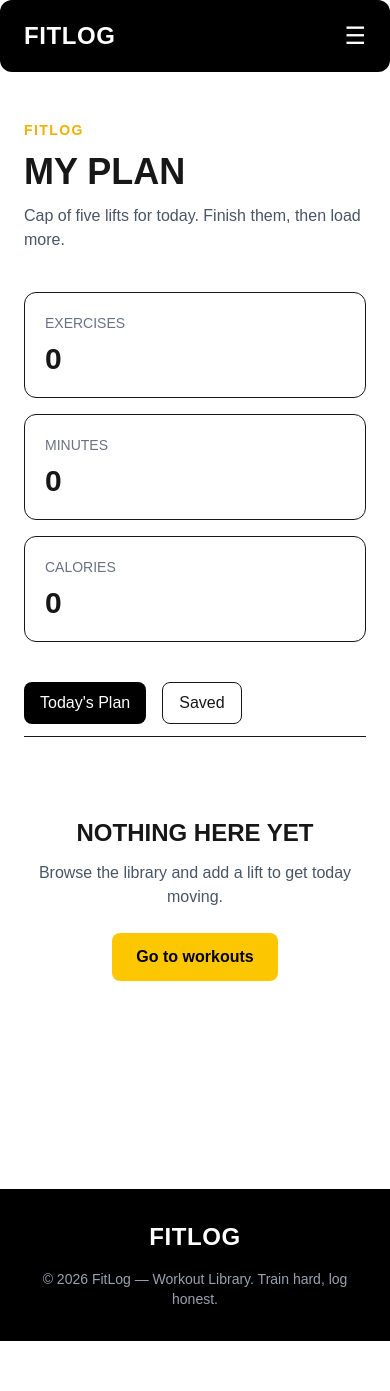
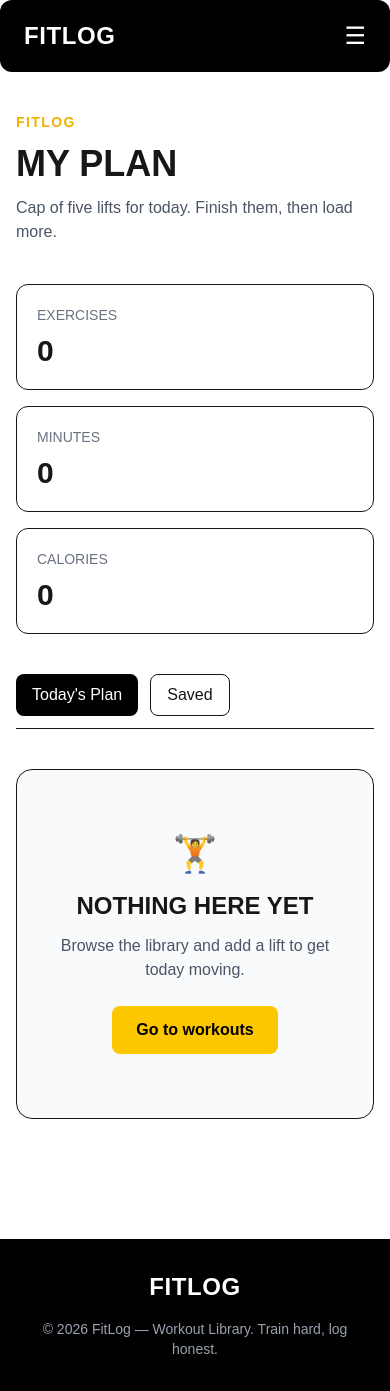
Before and after one commit to rayhanurislam659-dotcom/Assignment-06-Rayhanur-Islam, a Next.js app: page /my-plan in a window 390 px wide. Before the commit the page ends 1341 px from the top, so only its background shows below. Built offline with nearby package versions, Linux system fonts and the light colour scheme.

Commit message:
Improve My Plan Responsive Layout

```diff
--- a/app/my-plan/page.js
+++ b/app/my-plan/page.js
@@ -97,7 +97,7 @@ export default function MyPlan() {
     <>
       <Navbar />
 
-      <main className="max-w-7xl mx-auto px-6 py-12">
+      <main className="max-w-7xl mx-auto px-4 sm:px-6 py-10 sm:py-12">
 
         {/* Header */}
         <div>
@@ -109,7 +109,7 @@ export default function MyPlan() {
             MY PLAN
           </h1>
 
-          <p className="mt-3 text-gray-600">
+          <p className="mt-3 text-gray-600 max-w-xl">
             Cap of five lifts for today. Finish them, then load more.
           </p>
         </div>
@@ -117,7 +117,7 @@ export default function MyPlan() {
         {/* Metrics */}
         <div className="grid grid-cols-1 sm:grid-cols-3 gap-4 mt-10">
 
-          <div className="border rounded-xl p-5">
+          <div className="border rounded-xl p-5 hover:shadow-md transition">
             <p className="text-sm text-gray-500">
               EXERCISES
             </p>
@@ -127,7 +127,7 @@ export default function MyPlan() {
             </p>
           </div>
 
-          <div className="border rounded-xl p-5">
+          <div className="border rounded-xl p-5 hover:shadow-md transition">
             <p className="text-sm text-gray-500">
               MINUTES
             </p>
@@ -137,7 +137,7 @@ export default function MyPlan() {
             </p>
           </div>
 
-          <div className="border rounded-xl p-5">
+          <div className="border rounded-xl p-5 hover:shadow-md transition">
             <p className="text-sm text-gray-500">
               CALORIES
             </p>
@@ -150,14 +150,14 @@ export default function MyPlan() {
         </div>
 
         {/* Tabs */}
-        <div className="flex gap-4 mt-10 border-b pb-3">
+        <div className="flex gap-3 mt-10 border-b pb-3">
 
           <button
             onClick={() => setActiveTab("plan")}
-            className={`px-4 py-2 rounded-lg ${
+            className={`px-4 py-2 rounded-lg font-medium transition ${
               activeTab === "plan"
                 ? "bg-black text-white"
-                : "border"
+                : "border hover:bg-gray-100"
             }`}
           >
             Today&apos;s Plan
@@ -165,10 +165,10 @@ export default function MyPlan() {
 
           <button
             onClick={() => setActiveTab("saved")}
-            className={`px-4 py-2 rounded-lg ${
+            className={`px-4 py-2 rounded-lg font-medium transition ${
               activeTab === "saved"
                 ? "bg-black text-white"
-                : "border"
+                : "border hover:bg-gray-100"
             }`}
           >
             Saved
@@ -178,20 +178,23 @@ export default function MyPlan() {
 
         {/* Workout List */}
         {loading ? (
-            <div className="py-20 text-center">
-                <p className="text-lg font-medium">
+          <div className="py-20 flex flex-col items-center justify-center">
+            <div className="w-10 h-10 border-4 border-gray-300 border-t-black rounded-full animate-spin"></div>
+
+            <p className="mt-4 text-lg font-medium">
               Loading workouts…
             </p>
           </div>
         ) : currentList.length > 0 ? (
-            <div className="grid grid-cols-1 md:grid-cols-2 lg:grid-cols-3 gap-6 mt-8">
+          <div className="grid grid-cols-1 sm:grid-cols-2 lg:grid-cols-3 gap-6 mt-8">
 
             {currentList.map((workout) => (
               <div
                 key={workout.id}
-                    className="border rounded-xl overflow-hidden"
+                className="border rounded-xl overflow-hidden hover:shadow-lg transition"
               >
 
+                {/* Image */}
                 <img
                   src={workout.image}
                   alt={workout.name}
@@ -208,12 +211,22 @@ export default function MyPlan() {
                     Equipment: {workout.equipment}
                   </p>
 
-                    <div className="flex justify-between mt-4 text-sm">
-                        <span>{workout.duration} min</span>
-                        <span>{workout.caloriesBurned} kcal</span>
-                        <span>⭐ {workout.rating}</span>
+                  {/* Stats */}
+                  <div className="grid grid-cols-3 gap-2 mt-4 text-sm text-gray-600">
+                    <span className="text-center">
+                      ⏱ {workout.duration} min
+                    </span>
+
+                    <span className="text-center">
+                      🔥 {workout.caloriesBurned} kcal
+                    </span>
+
+                    <span className="text-center">
+                      ⭐ {workout.rating}
+                    </span>
                   </div>
 
+                  {/* Actions */}
                   <div className="flex flex-wrap gap-3 mt-5">
 
                     <Link
@@ -259,13 +272,17 @@ export default function MyPlan() {
           </div>
         ) : (
           /* Empty State */
-            <div className="text-center py-20">
+          <div className="mt-10 border rounded-2xl px-6 py-16 sm:py-20 text-center bg-gray-50">
 
-                <h2 className="text-2xl font-bold">
+            <div className="text-4xl">
+              🏋️
+            </div>
+
+            <h2 className="text-2xl font-bold mt-4">
               NOTHING HERE YET
             </h2>
 
-                <p className="mt-3 text-gray-600">
+            <p className="mt-3 text-gray-600 max-w-md mx-auto">
               {activeTab === "plan"
                 ? "Browse the library and add a lift to get today moving."
                 : "Save a workout from the library to see it here."}
@@ -285,7 +302,7 @@ export default function MyPlan() {
 
       {/* Toast Notification */}
       {message && (
-        <div className="fixed bottom-6 right-6 z-50 bg-black text-white px-5 py-3 rounded-lg shadow-lg text-sm font-medium">
+        <div className="fixed bottom-6 right-4 sm:right-6 z-50 bg-black text-white px-5 py-3 rounded-lg shadow-lg text-sm font-medium">
           {message}
         </div>
       )}
```
Lines whose indentation alone changed are shown as unchanged.
